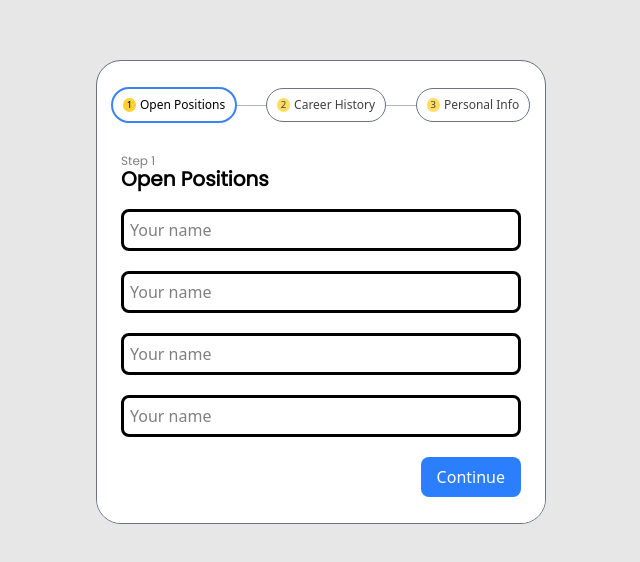
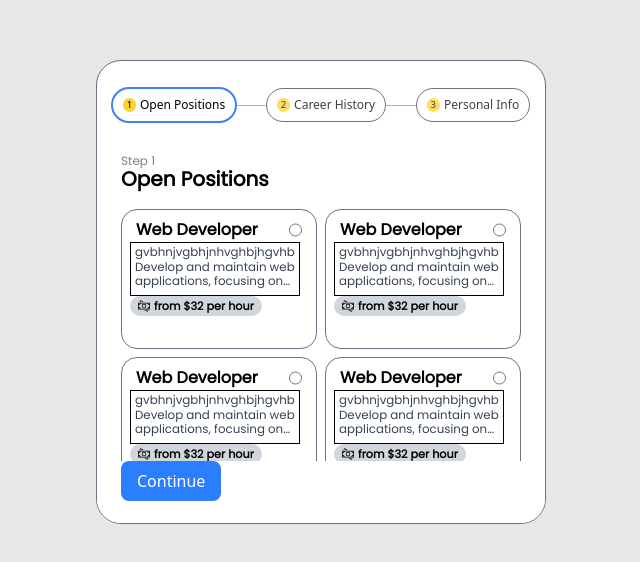
Before and after one commit to repo-so/Form-Page, a React (Vite) app: page / in a window 1280 px wide. Shown: the part 108-670 px from the top of the page, without its empty margins (319-959 px from the left). Built offline with nearby package versions, Linux system fonts and the light colour scheme.

Commit message:
start of cards in step1

```diff
--- /dev/null
+++ b/src/components/JobCard.tsx
@@ -0,0 +1,24 @@
+
+
+import money from '../assets/svgs/money.svg'
+
+export default function JobCard() {
+  return (
+    <div className="border-1 border-gray-500 rounded-2xl flex flex-col h-35 overflow-hidden">
+        <div className="flex flex-row justify-between pt-2 px-3.5 ">
+            <h1 className="font-semibold font-poppins ">Web Developer</h1>
+            <input type="radio" name="" id="" />
+        </div>
+        <div className="px-2">
+        <div className='border-1 h-13.5 w-[10.625rem] overflow-hidden'>
+        <p className="font-poppins text-[0.74rem]/[0.92rem] mx-1 my-0.5 line-clamp-3 text-gray-700">gvbhnjvgbhjnhvghbjhgvhbhghjb Develop and maintain  web applications, focusing on design, functionality and</p>
+        </div>
+        <div className="bg-gray-300 rounded-2xl flex flex-row h-5 pl-2 items-center w-33 bottom-1">
+           <img src={money} alt="" className='w-3' />
+           <p className='font-poppins text-[0.7rem] pl-1 font-semibold'>from $32 per hour</p>
+        </div>
+        </div>
+    </div>
+  )
+}
+//DevOps Engineer, Cybersecurity Analyst, data analyyst, cloud engineer, ui/ux
--- a/src/components/Step1.tsx
+++ b/src/components/Step1.tsx
@@ -1,3 +1,6 @@
+
+import JobCard from './JobCard.tsx'
+
 type Props = {
   onNext: () => void;
   onBack?: () => void;
@@ -5,23 +8,28 @@ type Props = {
 
 export default function Step1({ onNext }: Props) {
   return (
-    <div className="p-6 bg-white h-full">
+    <div className="relative p-6 bg-white h-full ">
       <div>
         <p className="text-xs text-black/50 font-poppins -mb-1">Step 1</p>
       <h2 className="text-xl font-poppins font-extrabold mb-4">Open Positions</h2>
       </div>
 
-      <input className="border-3 p-1.5 w-full mb-5 rounded-lg" placeholder="Your name" />
-      <input className="border-3 p-1.5 w-full mb-5 rounded-lg" placeholder="Your name" />
-      <input className="border-3 p-1.5 w-full mb-5 rounded-lg" placeholder="Your name" />
-      <input className="border-3 p-1.5 w-full mb-5 rounded-lg" placeholder="Your name" />
+    <div className=' grid grid-cols-2  gap-2  max-h-63 overflow-y-auto'>
+      <JobCard />
+      <JobCard />
+      <JobCard />
+      <JobCard />
+      <JobCard />
+      <JobCard />
+    </div>
 
+    <div className="absolute w-[100%]  z-10 left-0 pl-6 ">
       <button
-        className="bg-blue-500 text-white px-4 py-2 rounded-lg float-end"
+        className=" bg-blue-500 text-white px-4 py-2 rounded-lg "
         onClick={onNext}>
         Continue
       </button>
-
+    </div>
     </div>
   );
 }
```
Also changed, not shown: src/assets/svgs/money.svg (added).
